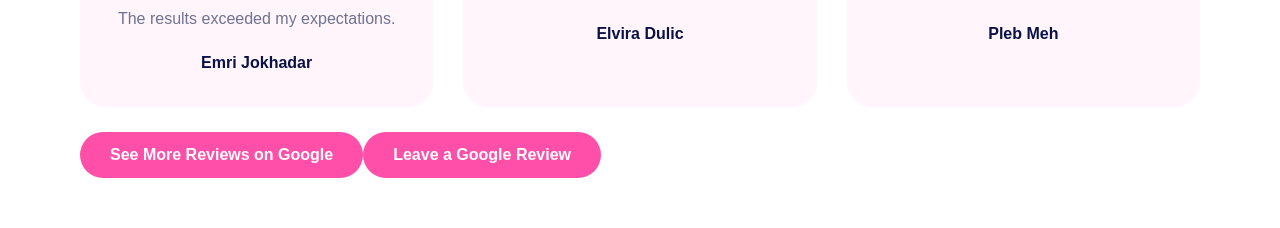
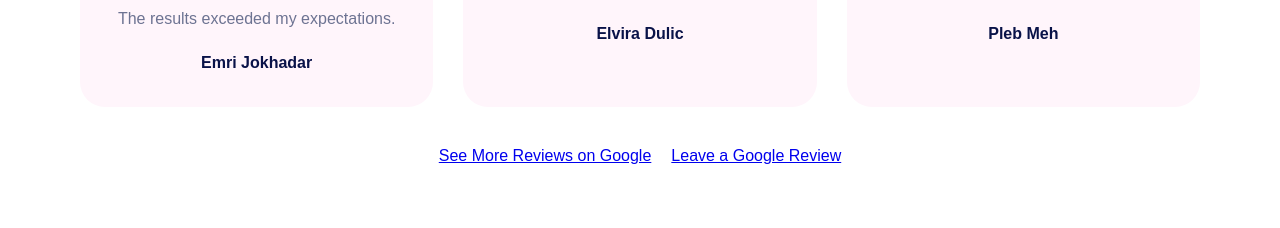
Before and after one commit to hashah8873/Forever-Smooth-Website, a React (Vite) app: page / in a window 1280 px wide. Shown: the part 4387-4615 px from the top of the page. Built offline with nearby package versions, Linux system fonts and the light colour scheme.

Commit message:
Improve SEO1

```diff
--- a/src/App.css
+++ b/src/App.css
@@ -774,22 +774,12 @@ body{
   transform:translateY(-2px);
 }
 
-.review-btn{
-  display:inline-block;
-  margin-top:25px;
-
-  padding:14px 30px;
-
-  background:#ff4fa8;
-  color:white;
-
-  text-decoration:none;
-
-  border-radius:30px;
-
-  font-weight:600;
-
-  transition:.3s;
+.review-buttons{
+  display: flex;
+  justify-content: center;
+  gap: 20px;
+  margin-top: 40px;
+  flex-wrap: wrap;
 }
 
 .review-btn:hover{
--- a/src/App.jsx
+++ b/src/App.jsx
@@ -447,6 +447,8 @@ function App() {
     </div>
 
   </div>
+
+<div className="review-buttons">
   <a
     href="https://bit.ly/4477LdQ"
     target="_blank"
@@ -455,6 +457,7 @@ function App() {
   >
     See More Reviews on Google
   </a>
+
   <a
     href="https://bit.ly/4477LdQ"
     target="_blank"
@@ -463,6 +466,7 @@ function App() {
   >
     Leave a Google Review
   </a>
+</div>
 </section>
  {/* GALLERY */}
 
```
Lines whose indentation alone changed are shown as unchanged.
